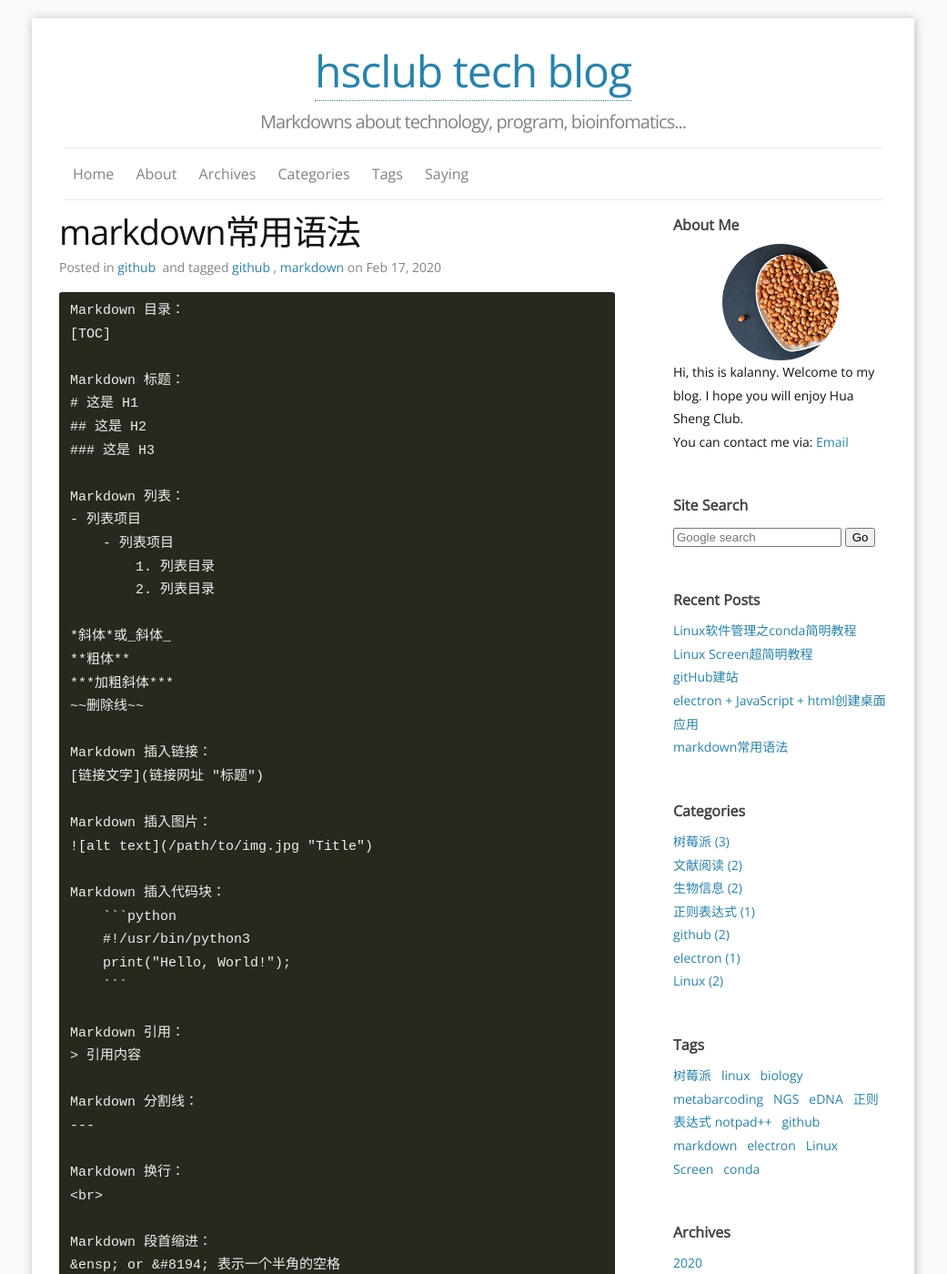
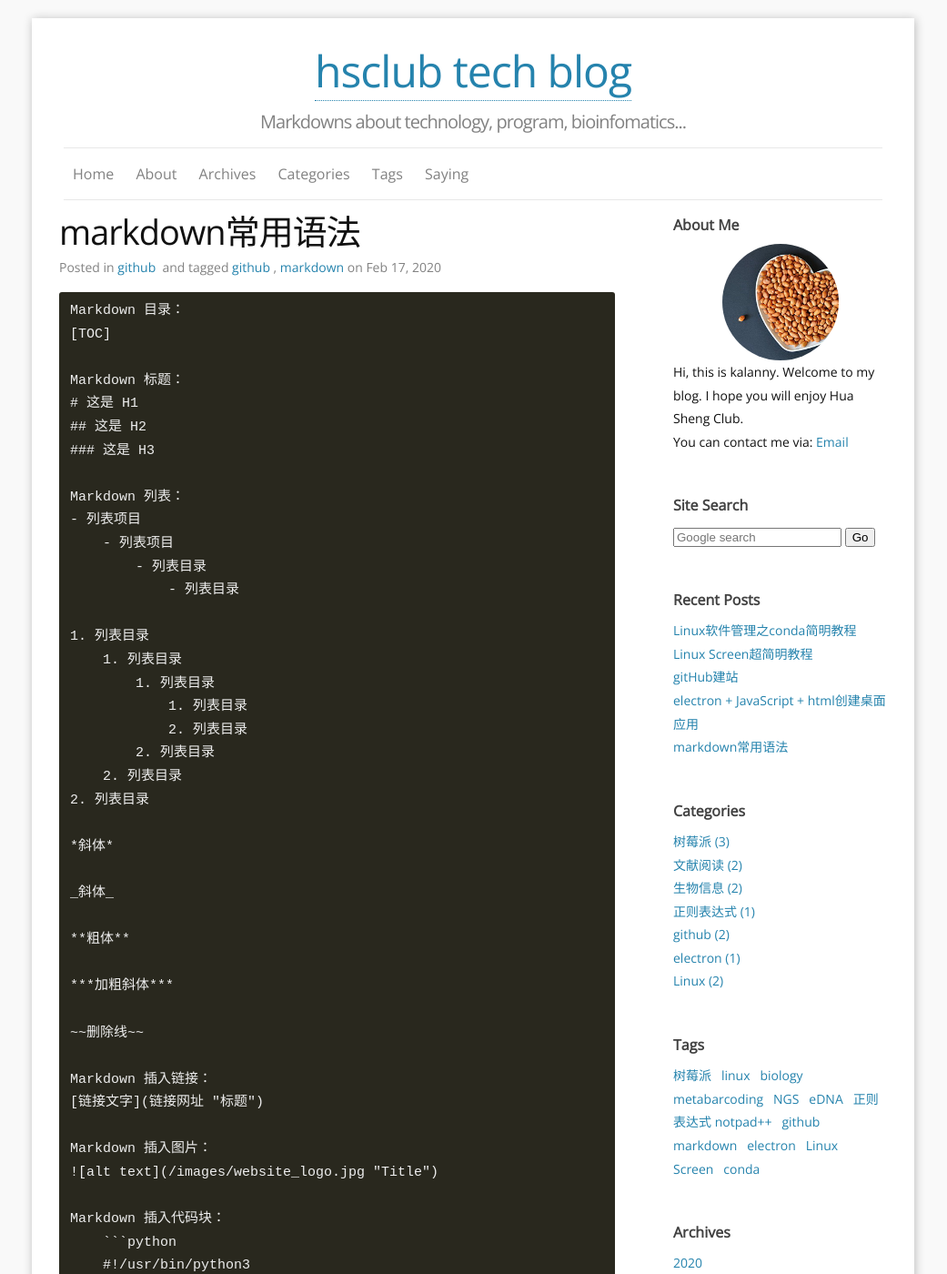
Before and after one commit to kalanny/kalanny.github.io, a Jekyll site: the page built from _posts/2020-02-17-Markdown常用语法.md, in a window 1280 px wide and 1400 px high. Shown: the whole window at 91% size, without its empty margins (120-1161 px from the left). Built offline with Jekyll 4.4.1, drawn with Linux system fonts in a browser that asks for light colours; nearby versions of some CDN libraries; some of the changed text lies outside the part shown.

Commit message:
Update 2020-02-17-Markdown常用语法.md

````diff
--- a/_posts/2020-02-17-Markdown常用语法.md
+++ b/_posts/2020-02-17-Markdown常用语法.md
@@ -18,19 +18,33 @@ Markdown 标题：
 Markdown 列表：
 - 列表项目
     - 列表项目
+        - 列表目录
+            - 列表目录
+
+1. 列表目录
+    1. 列表目录
         1. 列表目录
+            1. 列表目录
+            2. 列表目录
         2. 列表目录
+    2. 列表目录
+2. 列表目录
 
-*斜体*或_斜体_
+*斜体*
+
+_斜体_
+
 **粗体**
+
 ***加粗斜体***
+
 ~~删除线~~
 
 Markdown 插入链接：
 [链接文字](链接网址 "标题")
 
 Markdown 插入图片：
-![alt text](/path/to/img.jpg "Title")
+![alt text](/images/website_logo.jpg "Title")
 
 Markdown 插入代码块：
     ```python
````
Also changed, not shown: other parts of _posts/2020-02-17-Markdown常用语法.md (+6 -1 lines).
